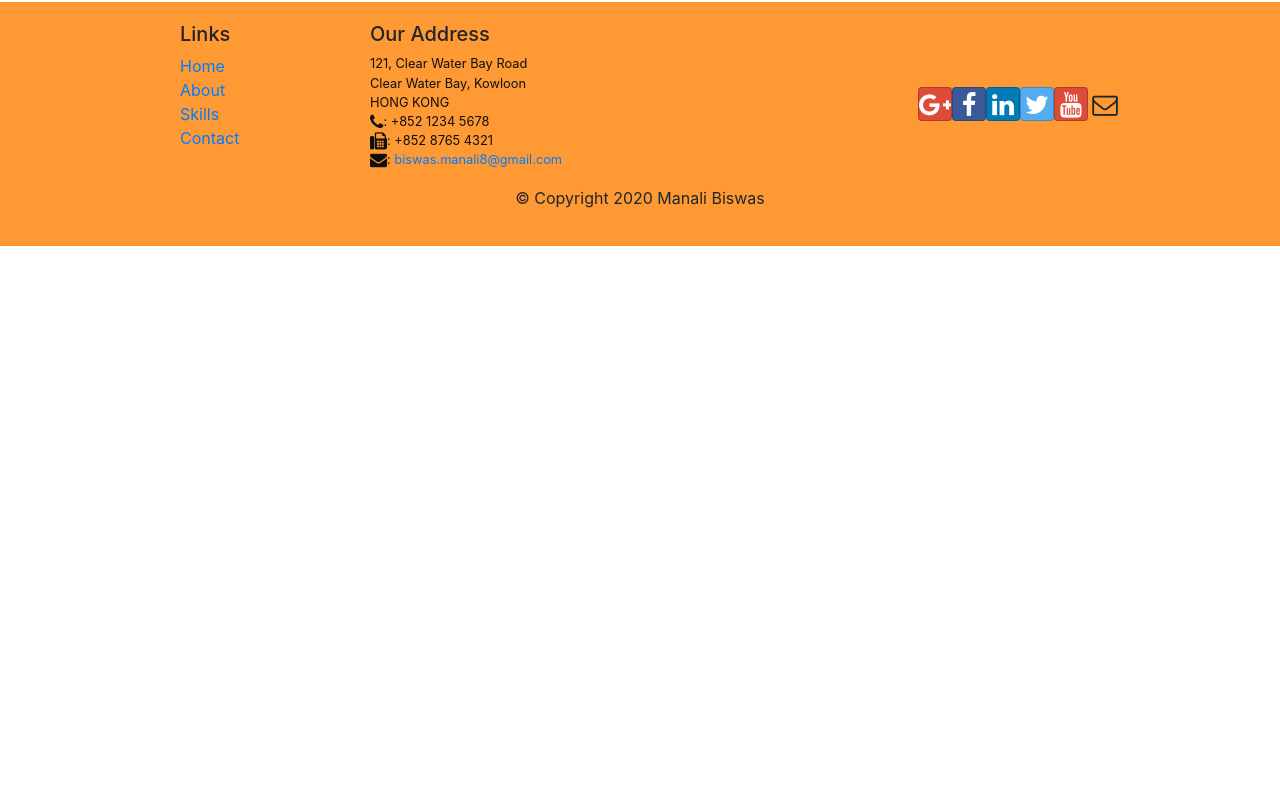
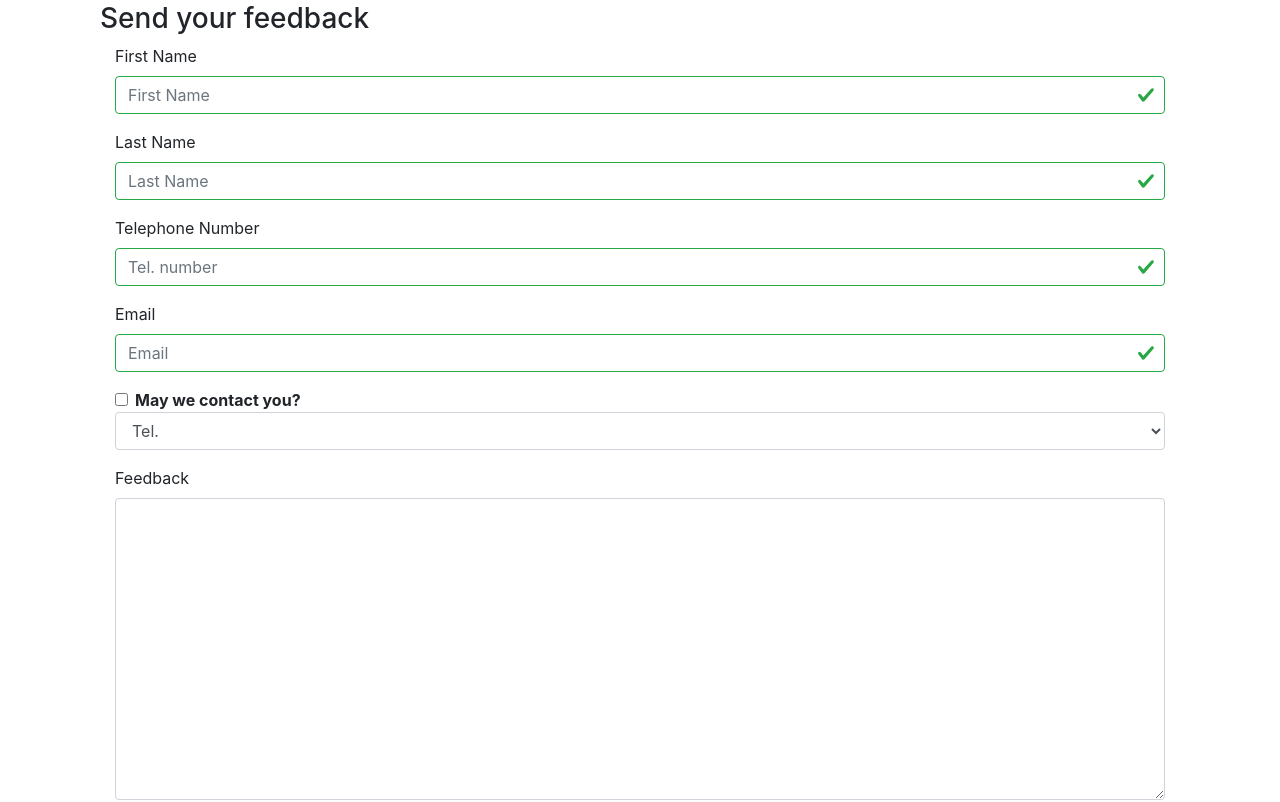
Before and after one commit to manali-biswas/Courses, a React (Create React App) app: page /contact in a window 1280 px wide. Shown: the part 620-1422 px from the top of the page. Before the commit the page ends 866 px from the top, so only its background shows below. Built offline with nearby package versions, Linux system fonts and the light colour scheme.

Commit message:
controlled forms

```diff
--- a/src/components/Contact.js
+++ b/src/components/Contact.js
@@ -1,6 +1,90 @@
-import { ListGroup, ListGroupItem } from "reactstrap";
+import { Component } from 'react';
+import { ListGroup, ListGroupItem, Form, FormGroup, Label, Input, Button, FormFeedback } from "reactstrap";
 
-function Contact() {
+class Contact extends Component {
+    constructor(props) {
+        super(props);
+
+        this.state = {
+            firstname: '',
+            lastname: '',
+            telnum: '',
+            email: '',
+            agree: false,
+            contactType: 'Tel.',
+            message: '',
+            touched: { //when to make form validation
+                firstname: false,
+                lastname: false,
+                telnum: false,
+                email: false
+            }
+        }
+
+        this.onSubmit = this.onSubmit.bind(this);
+        this.OnInputChange = this.OnInputChange.bind(this);
+        this.onBlur = this.onBlur.bind(this);
+    }
+
+    onBlur=(field)=>(evt)=> {
+        this.setState({
+            touched:{...this.state.touched,[field]: true}
+        })
+    }
+
+    // to show the value when we type in form (since form is tied to controlling state)
+    OnInputChange(event) {
+        const target = event.target;
+        const value = target.type === "checkbox" ? target.checked : target.value;
+        const name = target.name;
+
+        this.setState({
+            [name]:value
+        })
+    }
+
+    onSubmit(event) {
+
+        console.log("Current state is:" + JSON.stringify(this.state));
+        alert("Current state is:" + JSON.stringify(this.state));
+        event.preventDefault(); // to prevent going to previous page
+    }
+
+    validate(firstname, lastname, telnum, email) {
+        const errors = {
+            firstname: '',
+            lastname: '',
+            telnum: '',
+            email: ''
+        }
+
+        if (this.state.touched.firstname && firstname.length < 3) {
+            errors.firstname='Firstname should be of 3 or more characters'
+        }
+        else if (this.state.touched.firstname && firstname.length > 10) {
+            errors.firstname='Firstname should be of less than 11 characters'
+        }
+        if (this.state.touched.lastname && lastname.length < 3) {
+            errors.lastname='Lastname should be of 3 or more characters'
+        }
+        else if (this.state.touched.lastname && lastname.length > 10) {
+            errors.lastname='Lastname should be of less than 11 characters'
+        }
+
+        const reg = /^\d+$/;
+        if (this.state.touched.telnum && !reg.test(telnum)) {
+            errors.telnum='Telephone number is not valid'
+        }
+
+        if (this.state.touched.email && email.split('').filter(x => x === '@').length !== 1) {
+            errors.email='Email should contain @'
+        }
+
+        return errors;
+    }
+
+    render() {
+        const errors = this.validate(this.state.firstname, this.state.lastname, this.state.telnum, this.state.email);
     return (
         <div className="container">
             <div className="text-center container mt-5">
@@ -20,8 +104,55 @@ function Contact() {
                     </ListGroup>
                 </div>
             </div>
+            <div className="container">
+                <h3>Send your feedback</h3>
+                <div className="container">
+                    <Form onSubmit={this.onSubmit}>
+                        <FormGroup>
+                            <Label htmlFor="firstname">First Name</Label>
+                            <Input type="text" id="firstname" name="firstname" placeholder="First Name" value={this.state.firstname} onChange={this.OnInputChange} onBlur={this.onBlur('firstname')} valid={errors.firstname === ''} invalid={ errors.firstname!=='' }/>
+                            <FormFeedback>{errors.firstname}</FormFeedback>
+                        </FormGroup>
+                        <FormGroup>
+                            <Label htmlFor="lastname">Last Name</Label>
+                            <Input type="text" id="lastname" name="lastname" placeholder="Last Name" value={this.state.lastname} onChange={this.OnInputChange} onBlur={ this.onBlur('lastname') } valid={errors.lastname === ''} invalid={ errors.lastname!=='' }/>
+                            <FormFeedback>{errors.lastname}</FormFeedback>
+                        </FormGroup>
+                        <FormGroup>
+                            <Label htmlFor="telnum">Telephone Number</Label>
+                            <Input type="tel" id="telnum" name="telnum" placeholder="Tel. number" value={this.state.telnum} onChange={this.OnInputChange} onBlur={ this.onBlur('telnum') } valid={errors.telnum === ''} invalid={ errors.telnum!=='' }/>
+                            <FormFeedback>{errors.telnum}</FormFeedback>
+                        </FormGroup>
+                        <FormGroup>
+                            <Label htmlFor="email">Email</Label>
+                            <Input type="email" id="email" name="email" placeholder="Email" value={this.state.email} onChange={this.OnInputChange} onBlur={ this.onBlur('email') } valid={errors.email === ''} invalid={ errors.email!=='' }/>
+                            <FormFeedback>{errors.email}</FormFeedback>
+                        </FormGroup>
+                        <FormGroup>
+                            <FormGroup check>
+                                <Label check htmlFor="agree">
+                                <Input type="checkbox" name="agree" checked={this.state.agree} onChange={this.OnInputChange} onBlur={ this.onBlur('agree') }/> {' '}
+                                <strong>May we contact you?</strong>
+                                </Label>
+                            </FormGroup>
+                        <Input type="select" name="contactType" value={this.state.contactType} onChange={this.OnInputChange}  onBlur={ this.onBlur('contactType') }>
+                            <option>Tel.</option>
+                            <option>Email</option>
+                        </Input>
+                        </FormGroup>
+                        <FormGroup>
+                            <Label htmlFor="feedback">Feedback</Label>
+                            <Input type="textarea" id="message" name="message" rows="12" value={this.state.message} onChange={this.OnInputChange} onBlur={ this.onBlur('message') }/>
+                        </FormGroup>
+                        <FormGroup>
+                            <Button type="submit" color="primary">Send Feedback</Button>
+                        </FormGroup>
+                    </Form>
+                </div>
+            </div>
         </div>
-    )
+        )
+    }
 }
 
 export default Contact;
```
Also changed, not shown: 1 other file (tests, documents, lock files or other folders).
